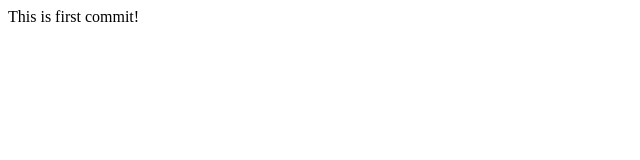
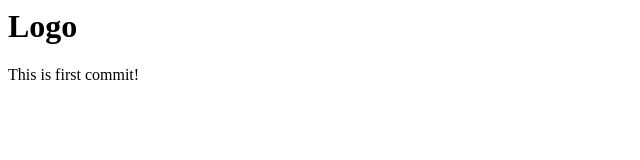
Before and after one commit to faceless97/frontend_test, a plain HTML site: page index.html in a window 1280 px wide. Shown: the whole page, without its empty margins (0-640 px from the left). Drawn offline with Linux system fonts and the light colour scheme.

Commit message:
added header

```diff
--- a/index.html
+++ b/index.html
@@ -5,6 +5,10 @@
     <title>Document</title>
 </head>
 <body>
+    <div class="header">
+        <h1>Logo</h1>
+
+    </div>
 
     This is first commit!
 
```
